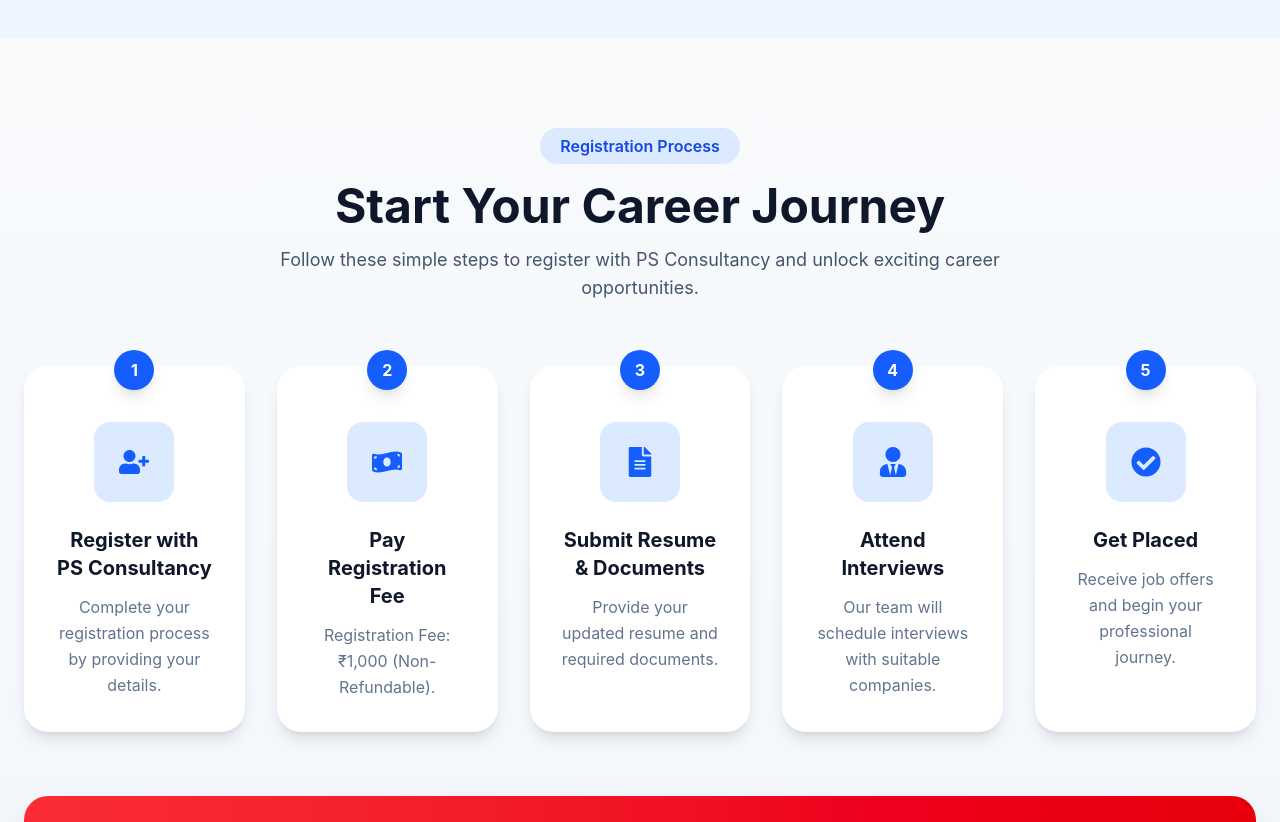
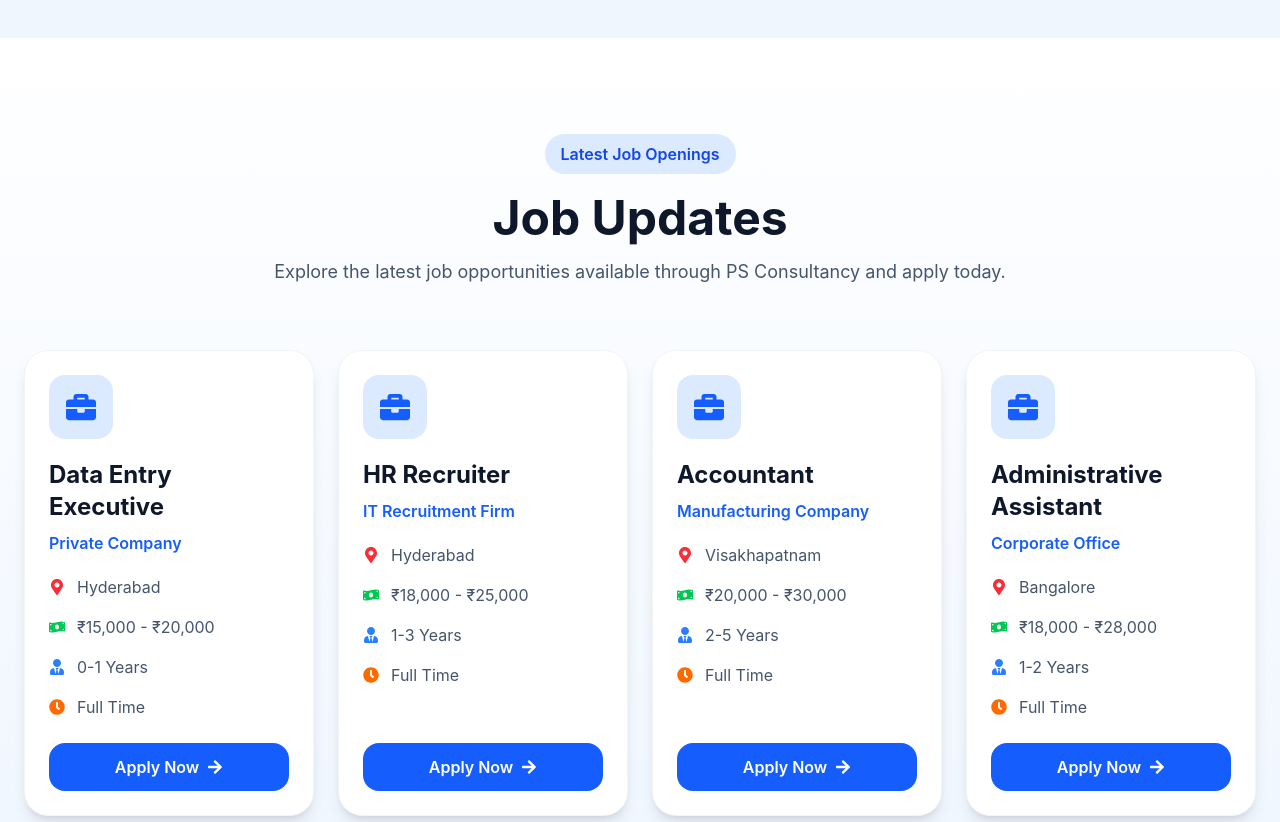
Before and after one commit to madhusagartenneti/ps-consultancy, a React (Vite) app: page / in a window 1280 px wide. Shown: the part 2920-3742 px from the top of the page. Built offline with nearby package versions, Linux system fonts and the light colour scheme.

Commit message:
Add PS Consultancy website

```diff
--- a/src/App.jsx
+++ b/src/App.jsx
@@ -7,6 +7,7 @@
 import Contact from "./components/Contact";
 import Footer from "./components/Footer";
 import TermsAndConditions from "./components/TermsAndConditions";
+import JobUpdates from "./components/JobUpdates";
 
 export default function App() {
   return (
@@ -15,6 +16,7 @@
       <Hero />
       <About />
       <Services />
+      <JobUpdates />
       <Registration />
       <TermsAndConditions />
       <Reviews />
--- /dev/null
+++ b/src/components/JobUpdates.jsx
@@ -0,0 +1,123 @@
+import {
+  FaBriefcase,
+  FaMapMarkerAlt,
+  FaMoneyBillWave,
+  FaArrowRight,
+  FaUserTie,
+  FaClock,
+} from "react-icons/fa";
+
+export default function JobUpdates() {
+  const jobs = [
+    {
+      title: "Data Entry Executive",
+      company: "Private Company",
+      location: "Hyderabad",
+      salary: "₹15,000 - ₹20,000",
+      experience: "0-1 Years",
+      type: "Full Time",
+    },
+    {
+      title: "HR Recruiter",
+      company: "IT Recruitment Firm",
+      location: "Hyderabad",
+      salary: "₹18,000 - ₹25,000",
+      experience: "1-3 Years",
+      type: "Full Time",
+    },
+    {
+      title: "Accountant",
+      company: "Manufacturing Company",
+      location: "Visakhapatnam",
+      salary: "₹20,000 - ₹30,000",
+      experience: "2-5 Years",
+      type: "Full Time",
+    },
+    {
+      title: "Administrative Assistant",
+      company: "Corporate Office",
+      location: "Bangalore",
+      salary: "₹18,000 - ₹28,000",
+      experience: "1-2 Years",
+      type: "Full Time",
+    },
+  ];
+
+  return (
+    <section
+      id="jobs"
+      className="py-16 md:py-24 bg-gradient-to-b from-white to-blue-50 overflow-hidden"
+    >
+      <div className="max-w-7xl mx-auto px-4 sm:px-6">
+        {/* Heading */}
+        <div className="text-center mb-12 md:mb-16">
+          <span className="inline-block bg-blue-100 text-blue-700 px-4 py-2 rounded-full font-semibold text-sm md:text-base">
+            Latest Job Openings
+          </span>
+
+          <h2 className="text-3xl md:text-5xl font-bold text-slate-900 mt-5">
+            Job Updates
+          </h2>
+
+          <p className="text-slate-600 text-base md:text-lg mt-4 max-w-3xl mx-auto">
+            Explore the latest job opportunities available through
+            PS Consultancy and apply today.
+          </p>
+        </div>
+
+        {/* Job Cards */}
+        <div className="grid grid-cols-1 sm:grid-cols-2 lg:grid-cols-4 gap-6">
+          {jobs.map((job, index) => (
+            <div
+              key={index}
+              className="bg-white rounded-3xl shadow-lg border border-slate-100 p-6 hover:shadow-2xl hover:-translate-y-2 transition-all duration-300 h-full flex flex-col"
+            >
+              {/* Icon */}
+              <div className="w-14 h-14 md:w-16 md:h-16 bg-blue-100 text-blue-600 rounded-2xl flex items-center justify-center text-2xl md:text-3xl mb-5">
+                <FaBriefcase />
+              </div>
+
+              {/* Title */}
+              <h3 className="text-xl md:text-2xl font-bold text-slate-900">
+                {job.title}
+              </h3>
+
+              <p className="text-blue-600 font-semibold mt-2 text-sm md:text-base">
+                {job.company}
+              </p>
+
+              {/* Details */}
+              <div className="mt-5 space-y-4 flex-1">
+                <div className="flex items-center gap-3 text-slate-600 text-sm md:text-base">
+                  <FaMapMarkerAlt className="text-red-500 flex-shrink-0" />
+                  <span>{job.location}</span>
+                </div>
+
+                <div className="flex items-center gap-3 text-slate-600 text-sm md:text-base">
+                  <FaMoneyBillWave className="text-green-500 flex-shrink-0" />
+                  <span>{job.salary}</span>
+                </div>
+
+                <div className="flex items-center gap-3 text-slate-600 text-sm md:text-base">
+                  <FaUserTie className="text-blue-500 flex-shrink-0" />
+                  <span>{job.experience}</span>
+                </div>
+
+                <div className="flex items-center gap-3 text-slate-600 text-sm md:text-base">
+                  <FaClock className="text-orange-500 flex-shrink-0" />
+                  <span>{job.type}</span>
+                </div>
+              </div>
+
+              {/* Button */}
+              <button className="mt-6 w-full bg-blue-600 hover:bg-blue-700 text-white py-3 rounded-2xl font-semibold flex items-center justify-center gap-2 transition-all duration-300">
+                Apply Now
+                <FaArrowRight />
+              </button>
+            </div>
+          ))}
+        </div>
+      </div>
+    </section>
+  );
+}
```
